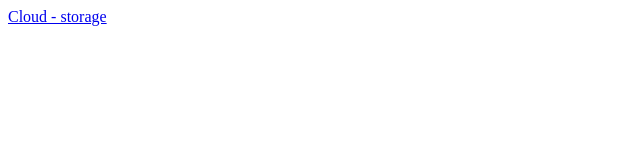
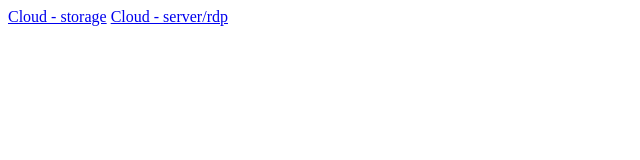
Before and after one commit to rajmaskey/website-1, a plain HTML site: page cloud.html in a window 1280 px wide. Shown: the whole page, without its empty margins (0-640 px from the left). Drawn offline with Linux system fonts and the light colour scheme.

Commit message:
Update cloud.html

```diff
--- a/cloud.html
+++ b/cloud.html
@@ -1,5 +1,6 @@
 <html>
 
 <a href="https://uplily-test.herokuapp.com/"> Cloud - storage</a>
+ <a href="https://salujakobuda-code50-101277878-pj6x4rgwrc644w-6081.githubpreview.dev/vnc.html?autoconnect=true&host=salujakobuda-code50-101277878-pj6x4rgwrc644w-6081.githubpreview.dev&port=443&password=yspvgeop"> Cloud - server/rdp </a>
 
 <html>
```
